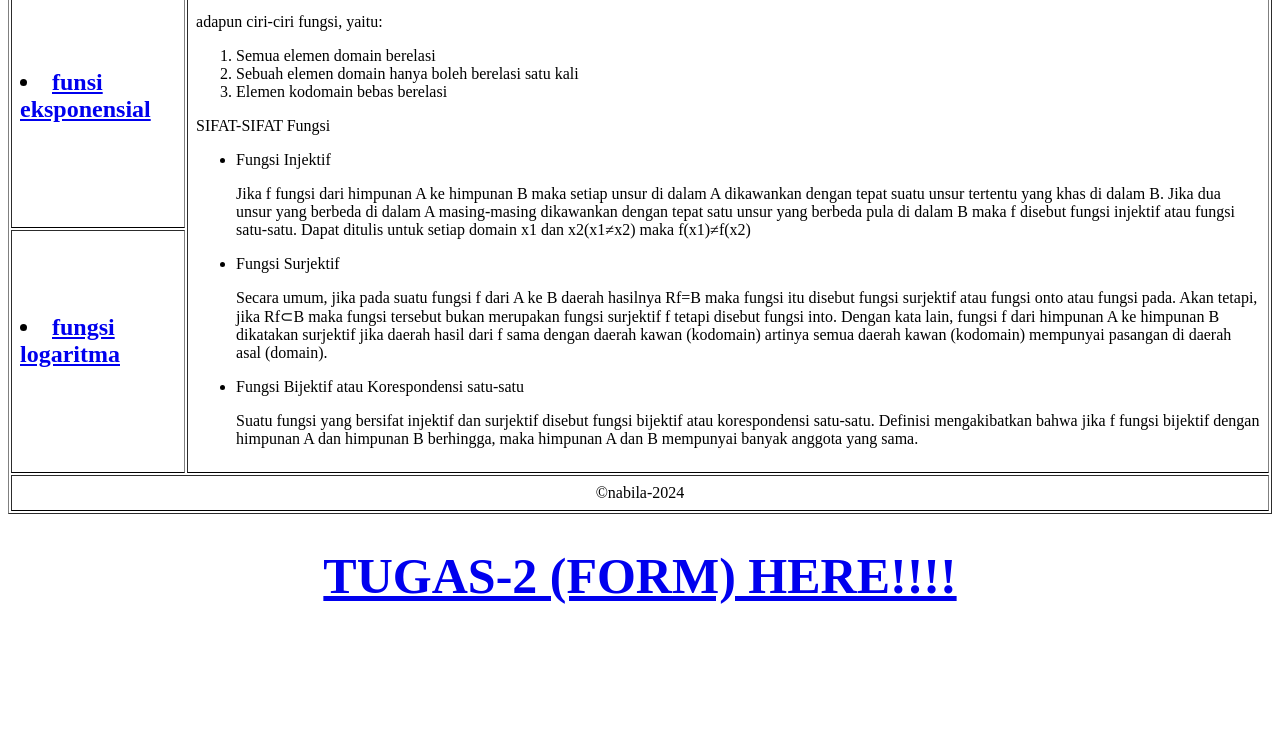
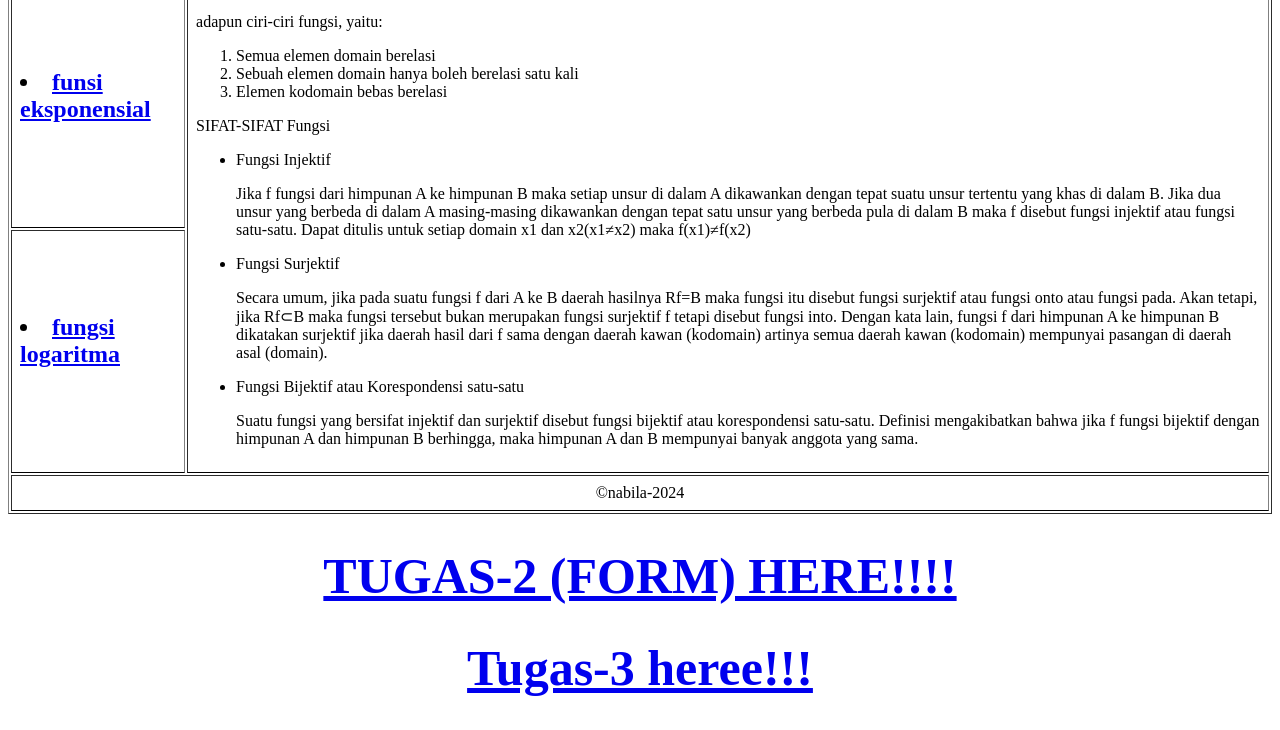
Before and after one commit to bila1103/fungsii, a plain HTML site: page index.html in a window 1280 px wide. Shown: the part 1359-2089 px from the top of the page. Before the commit the page ends 1998 px from the top, so only its background shows below. Drawn offline with Linux system fonts and the light colour scheme.

Commit message:
Update index.html

```diff
--- a/index.html
+++ b/index.html
@@ -222,6 +222,7 @@
 
     </table>
     <h1><a href="https://bila1103.github.io/formulir/">TUGAS-2 (FORM) HERE!!!!</a></h1>
+    <h1><a href="https://bila1103.github.io/adzkia/">Tugas-3 heree!!!</a></h1>
 
 
 </body>
```
